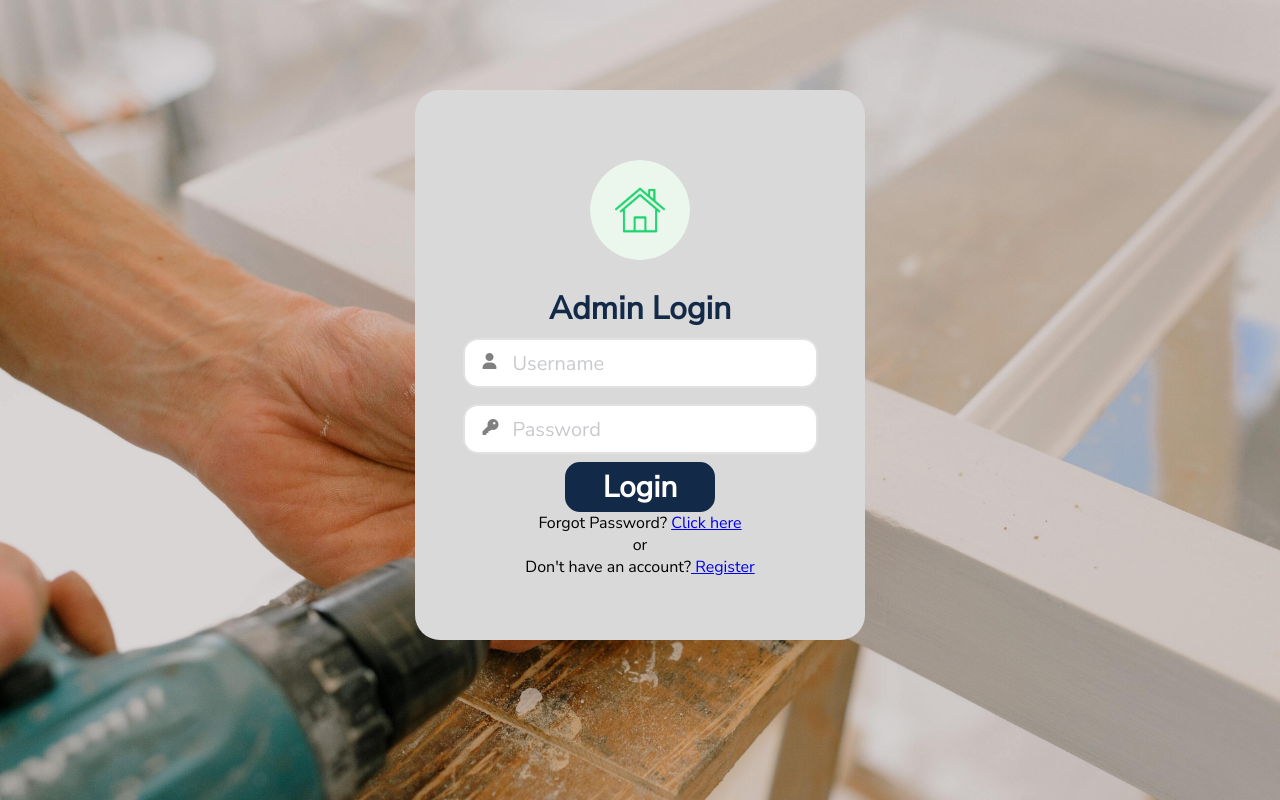
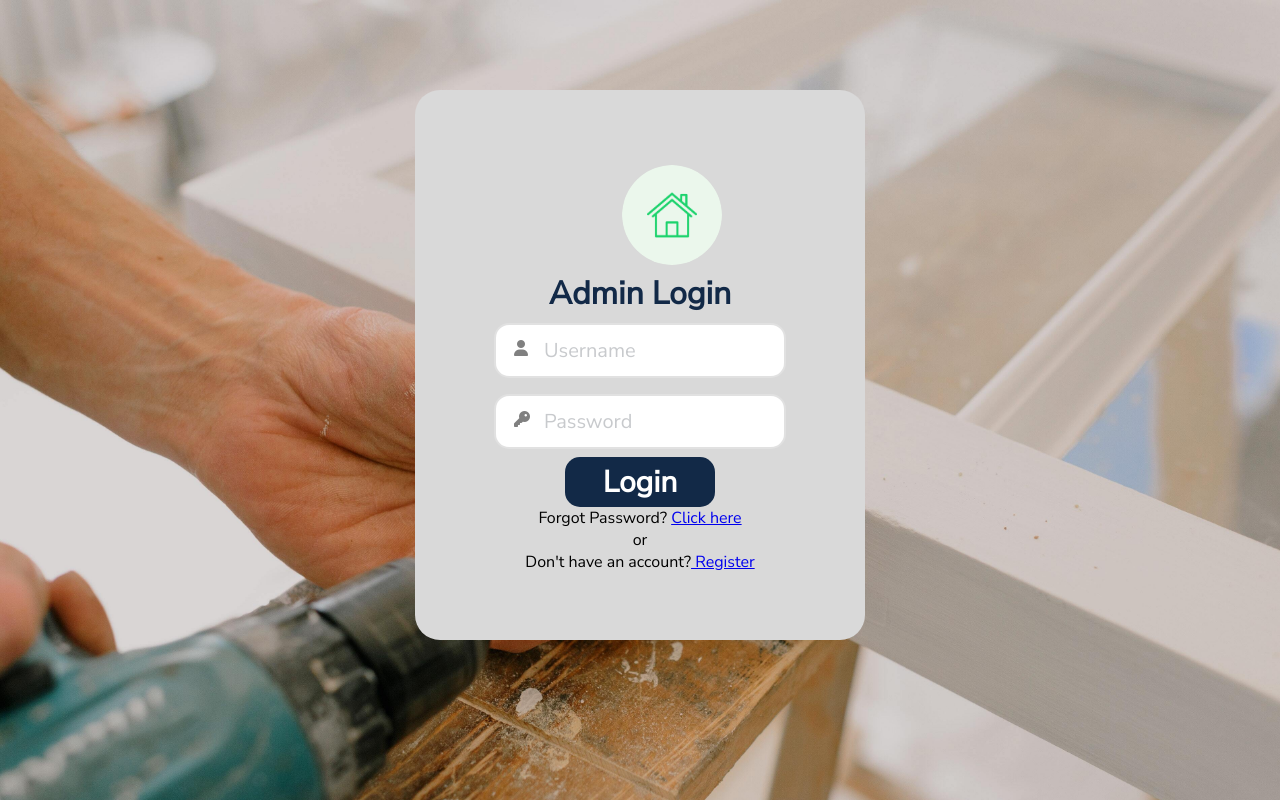
Before and after one commit to codingvaleria/housyproperties-frontend, a React (Create React App) app: page /admin/login in a window 1280 px wide. Built offline with nearby package versions, Linux system fonts and the light colour scheme; a web font is replaced by a local one.

Commit message:
Modified admin login page

```diff
--- a/src/admin/components/adminlogin/Adminlogin.css
+++ b/src/admin/components/adminlogin/Adminlogin.css
@@ -8,7 +8,7 @@
   padding-top: 90px;
 }
 
-.formfield {
+.form-field {
   display: flex;
   align-items: center;
   height: 550px;
@@ -59,12 +59,13 @@
   color:gray;
 }
 
-input {
-  height: 50px;
-  width: 10px;
-  border-radius: 10px;
-  border: none;
-  outline: none;
+.input-f {
+  position: relative;
+}
+
+.input-f .form-c {
+  left: 1.5rem;
+  padding-left: 3rem;
 }
 
 .second-input {
--- a/src/admin/components/adminlogin/Adminlogin.js
+++ b/src/admin/components/adminlogin/Adminlogin.js
@@ -34,9 +34,9 @@ function Adminlogin(onLogin) {
 
   return (
     <div className="main">
-      <div className="formfield">
+      <div className="form-field">
         <form id="form" onSubmit={handleSubmit}>
-          <div className="logo">
+          <div className="logo-a">
             <div className="logo-container">
               <img src={logo} alt="logo" className="logo-img"></img>
             </div>
@@ -44,10 +44,10 @@ function Adminlogin(onLogin) {
           <div className="title-a">
             <h1>Admin Login</h1>
           </div>
-          <div className="input-field">
+          <div className="input-f">
             <i class="ico fa fa-user" aria-hidden="true"></i>
             <input
-              className="form-control"
+              className="form-c"
               type="text"
               value={username}
               placeholder="Username"
@@ -56,10 +56,10 @@ function Adminlogin(onLogin) {
               onChange={(e) => setUsername(e.target.value)}
             />
           </div>
-          <div className="input-field">
+          <div className="input-f">
             <i class="ico fa fa-key" aria-hidden="true"></i>
             <input
-              className="form-control"
+              className="form-c"
               type="password"
               value={password}
               placeholder="Password"
```
